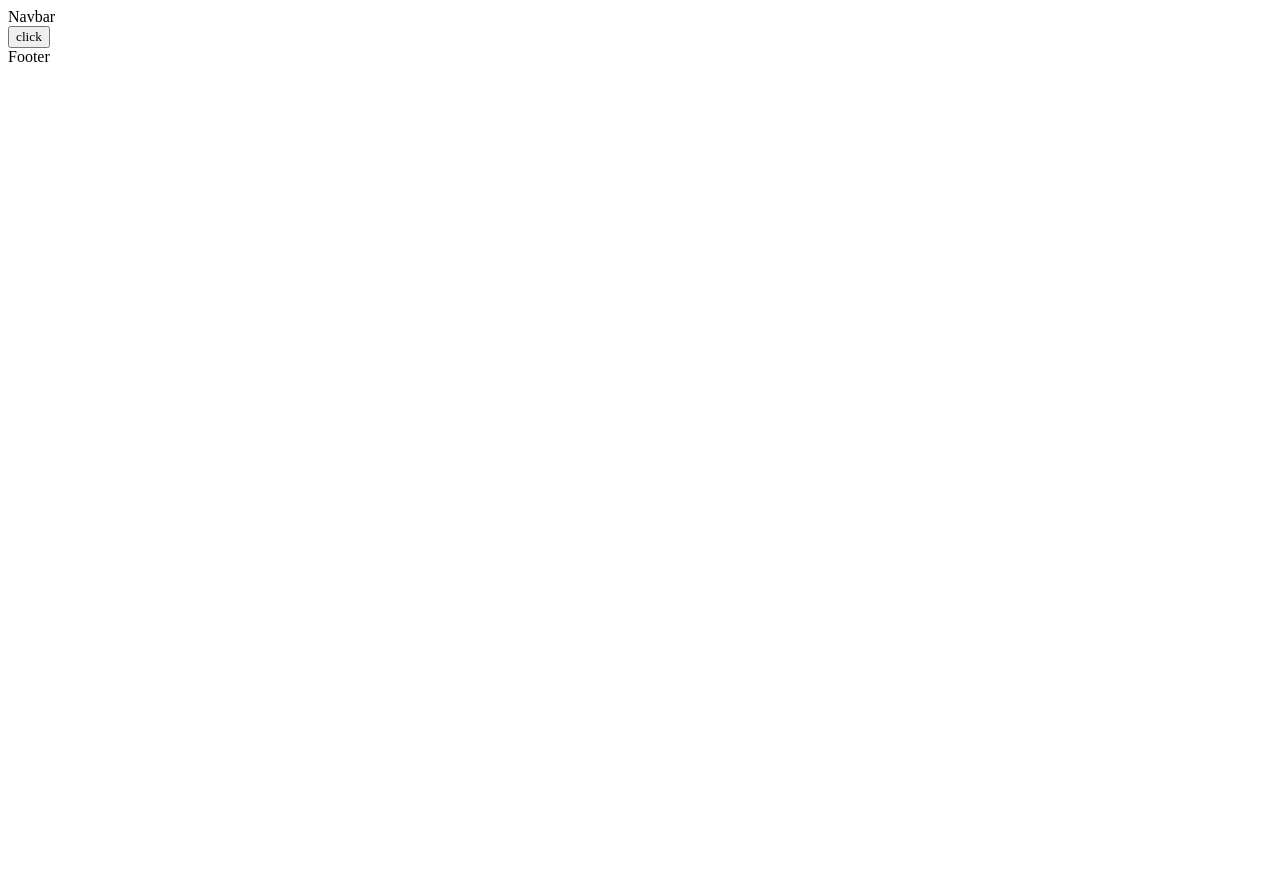
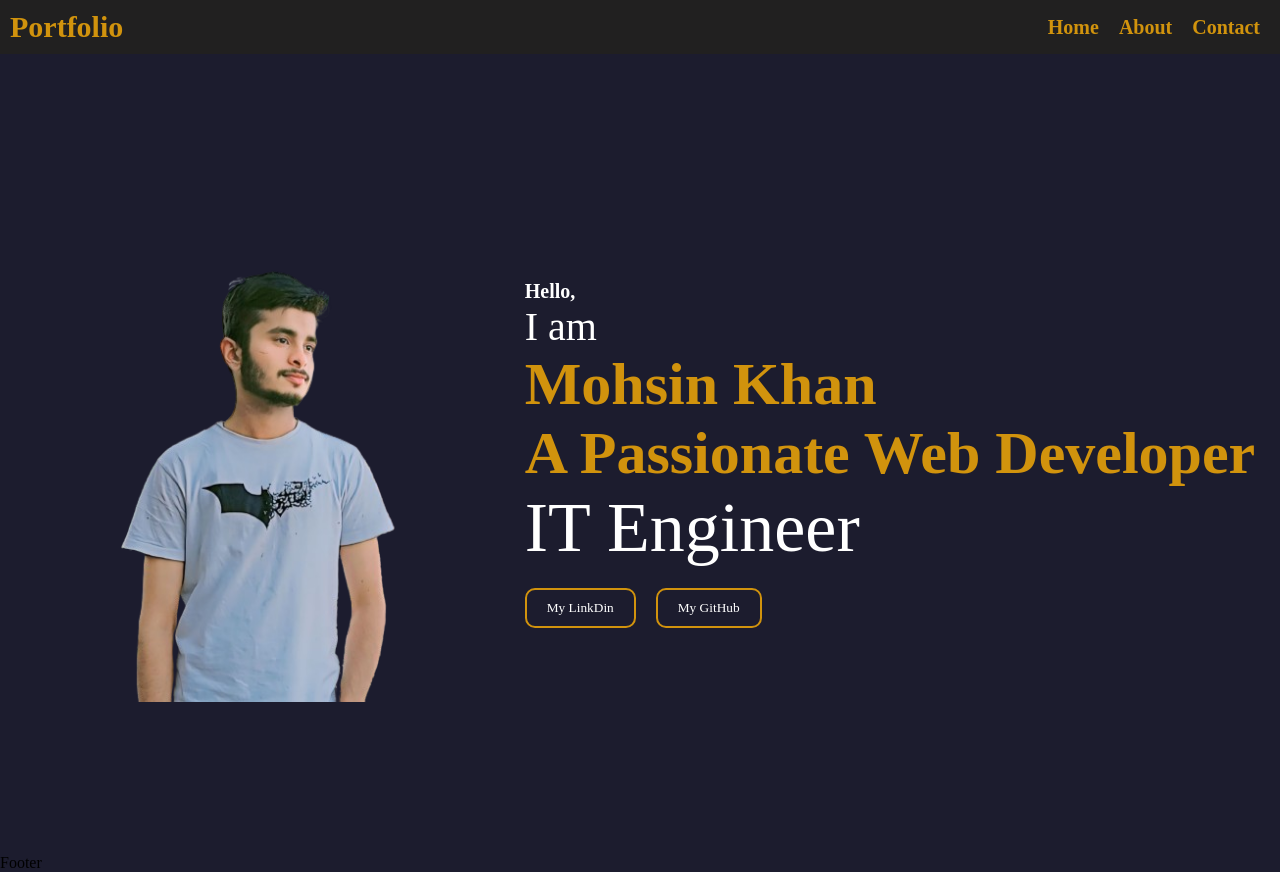
Before and after one commit to Mohsin-Khan0786/portfolio-nextjs, a Next.js app: page / in a window 1280 px wide. Before the commit the page ends 800 px from the top, so only its background shows below. Built offline with nearby package versions, Linux system fonts and the light colour scheme.

Commit message:
Add navbar component and styles

```diff
--- a/package.json
+++ b/package.json
@@ -13,9 +13,11 @@
     "next": "14.0.0",
     "react": "^18",
     "react-dom": "^18",
-    "react-hot-toast": "^2.4.1"
+    "react-hot-toast": "^2.4.1",
+    "react-icons": "^5.2.1"
   },
   "devDependencies": {
+    "@iconify/react": "^4.1.1",
     "autoprefixer": "^10",
     "postcss": "^8",
     "tailwindcss": "^3"
--- a/src/app/globals.css
+++ b/src/app/globals.css
@@ -1,3 +1,9 @@
 * {
   font-family: "Times New Roman", Times, serif;
 }
+body{
+    padding: 0px;
+    margin: 0px;
+    box-sizing: border-box;
+    background-color: rgb(28, 28, 46);
+}
--- a/src/app/page.js
+++ b/src/app/page.js
@@ -1,9 +1,11 @@
+
 import Home from "@/components/ui/Home";
 import React from "react";
 
 const Main = () => {
   return (
     <>
+    {/* <Navbar/> */}
       <Home />
     </>
   );
--- a/src/components/shared/Navbar.jsx
+++ b/src/components/shared/Navbar.jsx
@@ -1,9 +1,30 @@
-import React from 'react'
+// Mark this file as a client component
+'use client';
+
+import React, { useState } from 'react';
+import { IoIosMenu } from 'react-icons/io';
+import '@/components/style/navbar.css'; // Ensure this path is correct
 
 const Navbar = () => {
+  const [menu, setMenu] = useState(false);
+
+  const handleMenu = () => {
+    setMenu(!menu);
+  };
+
   return (
-    <div>Navbar</div>
-  )
-}
+    <div>
+      <nav>
+        <h1>Portfolio</h1>
+        <IoIosMenu className="menu-icon" onClick={handleMenu} />
+        <ul className={`ul ${menu} open `}>
+          <li>Home</li>
+          <li>About</li>
+          <li>Contact</li>
+        </ul>
+      </nav>
+    </div>
+  );
+};
 
-export default Navbar
+export default Navbar;
--- /dev/null
+++ b/src/components/style/home.css
@@ -0,0 +1,71 @@
+*{
+    padding: 0px;
+    margin: 0px;
+    box-sizing: border-box;
+}
+.main{
+    display: flex;
+    justify-content: center;
+    align-items: center;
+    height: 100vh;
+}
+.title h5{
+    font-size: 20px;
+    font-weight: 600;
+    color: #fff;
+
+}
+.title h4{
+    font-size: 40px;
+    font-weight: 200;
+    color: #fff;
+}
+.title h1{
+    font-size: 60px;
+    font-weight: 600;
+    color:  rgb(209, 147, 13);
+}
+.title span h3{
+    font-size: 60px;
+    font-weight: 600;
+    color: rgb(209, 147, 13);
+}
+.title h3{
+    font-size: 70px;
+    font-weight: 500;
+    color: white;
+}
+.title .social{
+    display: flex;
+
+
+    margin-top: 20px;
+    gap: 20px;
+
+    color:  rgb(209, 147, 13);
+}
+button{
+    background-color: rgb(209, 147, 13);
+    color: white;
+    border: none;
+    padding: 10px 20px;
+    border-radius: 10px;
+    cursor: pointer;
+    background: transparent;
+    border: 2px solid rgb(209, 147, 13);
+}
+button a{
+    text-decoration: none;
+    color:inherit;
+}
+button :hover{
+    background-color: rgb(209, 147, 13);
+    color: white;
+    border: none;
+
+
+}
+button :hover a{
+    text-decoration: none;
+    color:white;
+}
--- /dev/null
+++ b/src/components/style/navbar.css
@@ -0,0 +1,48 @@
+*{
+    padding: 0;
+    margin: 0;
+    box-sizing: border-box;
+}
+nav{
+    background-color: #212020;
+    width: 100%;
+    padding: 10px;
+    display: flex;
+    justify-content: space-between;
+    align-items: center;
+
+}
+nav h1{
+    font-size: 30px;
+    font-weight: 600;
+    color: rgb(209, 147, 13);
+}
+nav .ul{
+    display: flex;
+    font-size: 30px;
+    list-style: none;
+
+}
+.ul li{
+    margin: 0 10px;
+    font-size: 20px;
+    font-weight: 600;
+    color: rgb(209, 147, 13);
+}
+.menu-icon{
+   display: none;
+}
+
+
+@media screen and (max-width:768px){
+    nav .ul{
+        display: none;
+
+    }
+   .menu-icon{
+    display: block;
+    color: rgb(209, 147, 13) ;
+    font-size:30px;
+
+   }
+}
--- a/src/components/ui/Home.jsx
+++ b/src/components/ui/Home.jsx
@@ -1,16 +1,43 @@
 "use client";
 
 import React from "react";
-import { toast } from "react-hot-toast";
+import Image from "next/image";
+import "@/components/style/home.css";
+const Home = () => {
+  return (
+    <>
+      <div className="main">
+        <div className="profile">
+          <Image
+            src="/mohsin.png.png"
+            width={500}
+            height={500}
+            alt="Picture of the author"
+          />
+        </div>
+        <div className="title">
+          <h5>Hello, </h5>
+          <h4>I am </h4>
 
-const Home = () => {
-  function handleChange() {
-    toast.success("Working");
-  }
-  return (
-    <div>
-      <button onClick={handleChange}>click</button>
-    </div>
+          <h1>Mohsin Khan</h1>
+          <span>
+            <h3>A Passionate Web Developer</h3>
+          </span>
+
+          <h3> IT Engineer</h3>
+
+          <div className="social">
+            <button>
+            <a href="">My LinkDin</a>
+            </button>
+
+          <button>
+          <a href="">My GitHub</a>
+          </button>
+          </div>
+        </div>
+      </div>
+    </>
   );
 };
 
```
Also changed, not shown: src/components/Navbar/Navbar.jsx (added, +20 -0 lines), 1 other file (tests, documents, lock files or other folders).
